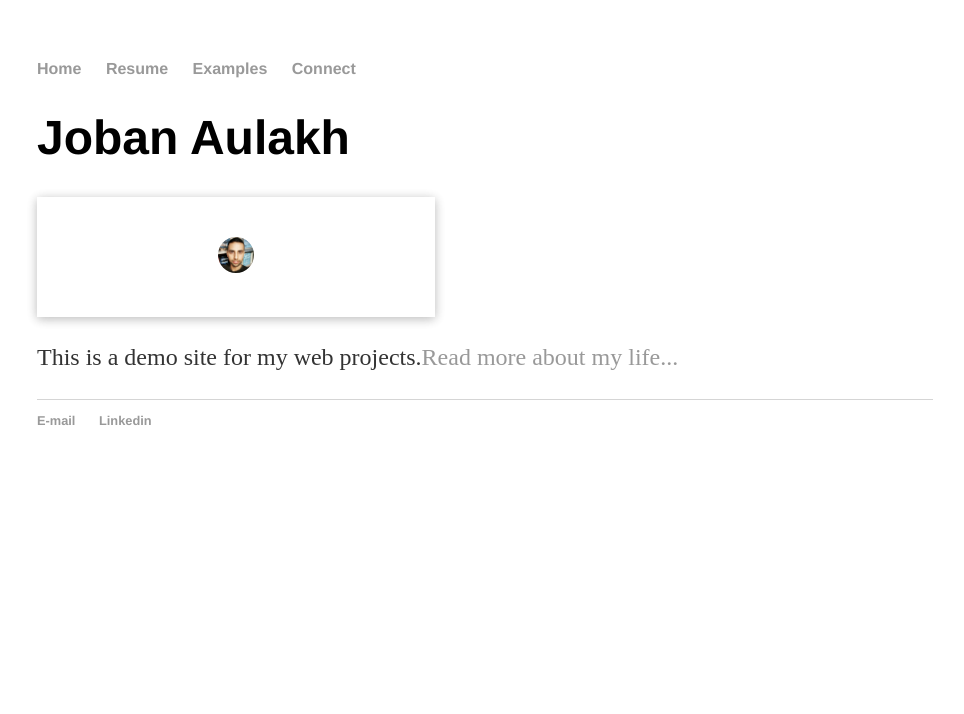
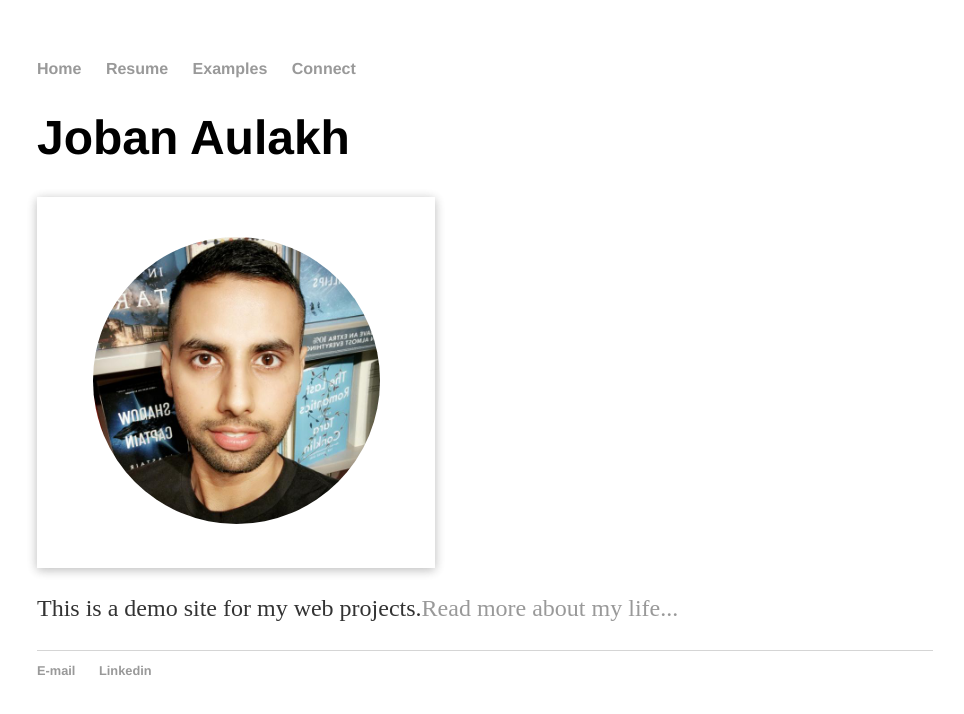
Before and after one commit to joe-bun/joe-bun.github.io, a Jekyll site: the page built from index.html, in a window 1280 px wide. Shown: the top 714 px of the page, without its empty margins (155-1119 px from the left). Built offline with Jekyll 4.4.1, drawn with Linux system fonts in a browser that asks for light colours.

Commit message:
Update main.css

```diff
--- a/css/main.css
+++ b/css/main.css
@@ -22,7 +22,7 @@
 .pp img {
 border-radius: 50%;
 padding: 20px;
-max-width: 10%;
+max-width: 80%;
 Height: auto;
 
 }
```
